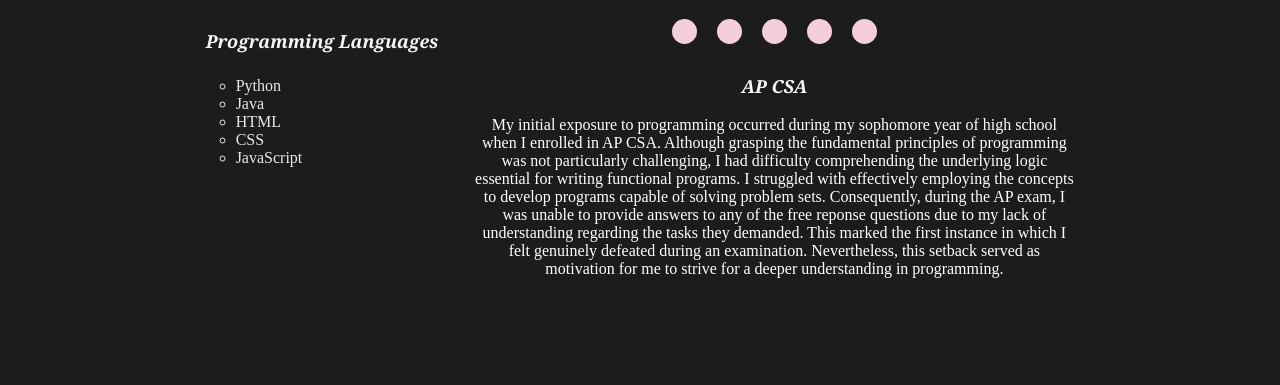
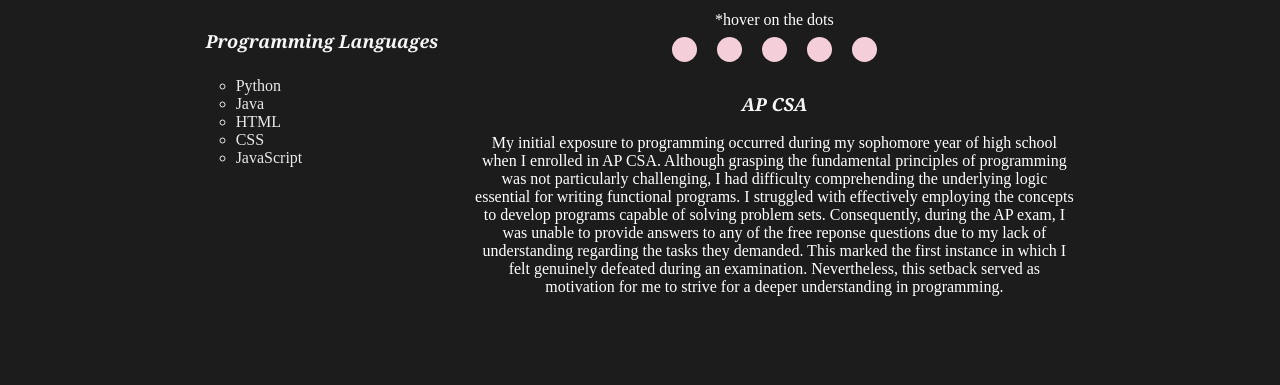
Before and after one commit to melllllkk/portfolio, a plain HTML site: page index.html in a window 1280 px wide. Shown: the part 715-1100 px from the top of the page. Drawn offline with Linux system fonts and the light colour scheme.

Commit message:
Update index.html

```diff
--- a/index.html
+++ b/index.html
@@ -50,6 +50,7 @@
       </ul>
     </div>
     <div class="container">
+      <p>*hover on the dots</p>
       <span id="d1" class="dot"></span>
       <span id="d2" class="dot"></span>
       <span id="d3" class="dot"></span>
```
